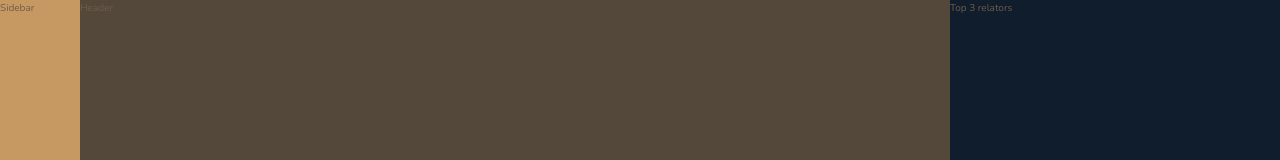
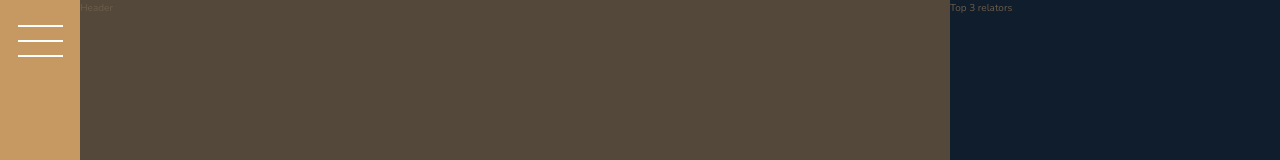
Before and after one commit to VarunSAthreya/nexter_website, a website: page index.html in a window 1280 px wide. Shown: the top 160 px of the page. Drawn offline with nearby package versions, Linux system fonts and the light colour scheme.

Commit message:
sidebar added

```diff
--- a/index.html
+++ b/index.html
@@ -16,7 +16,7 @@
     </head>
     <body class="container">
         <div class="sidebar">
-            Sidebar
+            <button class="nav-btn"></button>
         </div>
 
         <header class="header">
--- a/sass/_sidebar.scss
+++ b/sass/_sidebar.scss
@@ -2,4 +2,33 @@
     background-color: $color-primary;
     grid-column: sidebar-start / sidebar-end;
     grid-row: 1 / -1;
+
+    display: flex;
+    justify-content: center;
 }
+
+.nav-btn {
+    border: none;
+    border-radius: 0;
+
+    background-color: $color-white;
+    height: 2px;
+    width: 4.5rem;
+    margin-top: 4rem;
+
+    &::before,
+    &::after {
+        content: "";
+        background-color: $color-white;
+        height: 2px;
+        width: 4.5rem;
+        display: block;
+    }
+
+    &::before {
+        transform: translateY(-1.5rem);
+    }
+    &::after {
+        transform: translateY(1.3rem);
+    }
+}
```
Also changed, not shown: css/main.css.
